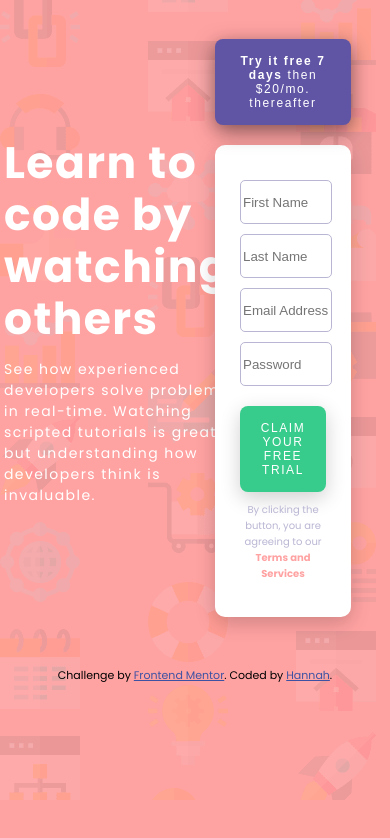
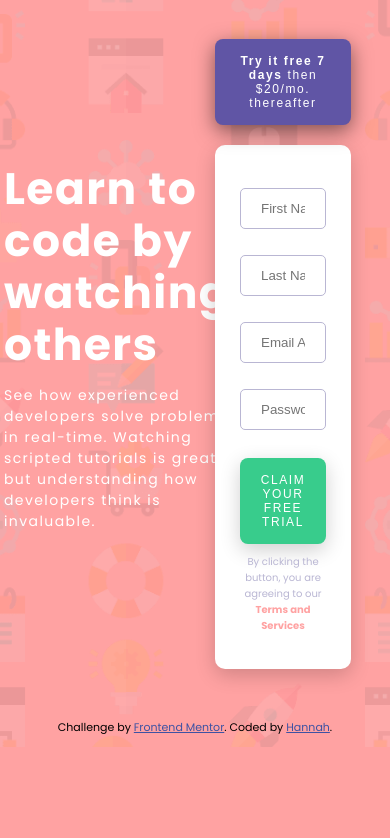
Before and after one commit to hannah-saurusrex/intro-with-signup-form, a website: page app/index.html in a window 390 px wide. Drawn offline with Linux system fonts and the light colour scheme.

Commit message:
attempted to add mobile styles

```diff
--- a/app/assets/styles/styles.css
+++ b/app/assets/styles/styles.css
@@ -19,6 +19,8 @@ body {
     background-color: var(--red);
     background-image: url("/app/assets/images/bg-intro-desktop.png");
     background-repeat: no-repeat;
+    background-position: center;
+    background-size: cover;
 }
 
 .main {
@@ -105,12 +107,19 @@ button {
     padding: 25px;
 }
 
-.form-styling {
+input[type=text] {
     width: 100%;
+    padding: 12px 20px;
+    margin: 8px 0;
+    box-sizing: border-box;
+    border-radius: 5px;
     border: 1px solid var(--grayBlue);
-    border-radius: 5px;
-    height: 40px;
-}
+    outline: none;
+  }
+
+  input[type=text]:focus {
+    border: 1px solid var(--darkBlue);
+  }
 
 
 /* footer styles */
@@ -126,5 +135,16 @@ button {
 
 @media only screen and (max-width: 375px) {
     /* mobile styles based on style-guide doc */
+    .main {
+        display: inline;
+    }
 
+    .info .form {
+        float: none;
+        width: 100%;
+    }
+
+    button {
+        width: 100%;
+    }
 }
--- a/app/index.html
+++ b/app/index.html
@@ -28,16 +28,16 @@
 
       <div class="form-white" method="POST" data-netlify="true">
         <p>
-          <label><input class="form-styling" type="text" name="firstName" placeholder="First Name"></label>
+          <label><input type="text" name="firstName" placeholder="First Name"></label>
         </p>
         <p>
-          <label><input class="form-styling" type="text" name="lastName" placeholder="Last Name"></label>
+          <label><input type="text" name="lastName" placeholder="Last Name"></label>
         </p>
         <p>
-          <label><input class="form-styling" type="text" name="email" placeholder="Email Address"></label>
+          <label><input type="text" name="email" placeholder="Email Address"></label>
         </p>
         <p>
-          <label><input class="form-styling" type="text" name="password" placeholder="Password"></label>
+          <label><input type="text" name="password" placeholder="Password"></label>
         </p>
 
       <button class="claim">Claim your free trial</button>
--- a/app/temp/styles/styles.css
+++ b/app/temp/styles/styles.css
@@ -17,7 +17,9 @@ body {
   width: 80%;
   background-color: var(--red);
   background-image: url("/app/assets/images/bg-intro-desktop.png");
-  background-repeat: no-repeat; }
+  background-repeat: no-repeat;
+  background-position: center;
+  background-size: cover; }
 
 .main {
   display: flex;
@@ -92,11 +94,17 @@ button {
   box-shadow: 0 6px 20px 0 rgba(0, 0, 0, 0.19);
   padding: 25px; }
 
-.form-styling {
+input[type=text] {
   width: 100%;
+  padding: 12px 20px;
+  margin: 8px 0;
+  box-sizing: border-box;
+  border-radius: 5px;
   border: 1px solid var(--grayBlue);
-  border-radius: 5px;
-  height: 40px; }
+  outline: none; }
+
+input[type=text]:focus {
+  border: 1px solid var(--darkBlue); }
 
 /* footer styles */
 .attribution {
@@ -108,4 +116,11 @@ button {
   color: #3e52a3; }
 
 @media only screen and (max-width: 375px) {
-  /* mobile styles based on style-guide doc */ }
+  /* mobile styles based on style-guide doc */
+  .main {
+    display: inline; }
+  .info .form {
+    float: none;
+    width: 100%; }
+  button {
+    width: 100%; } }
```
